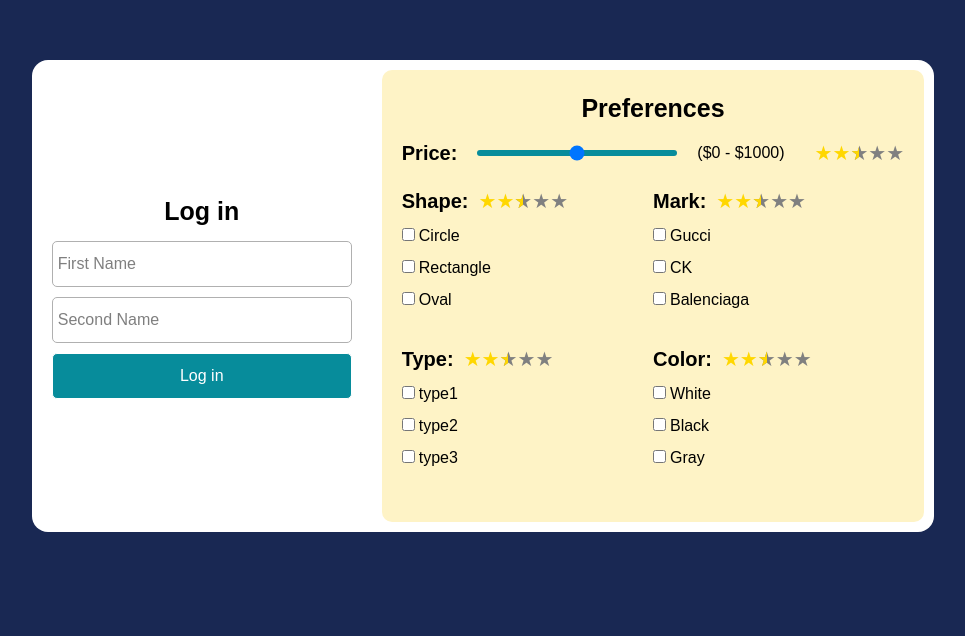
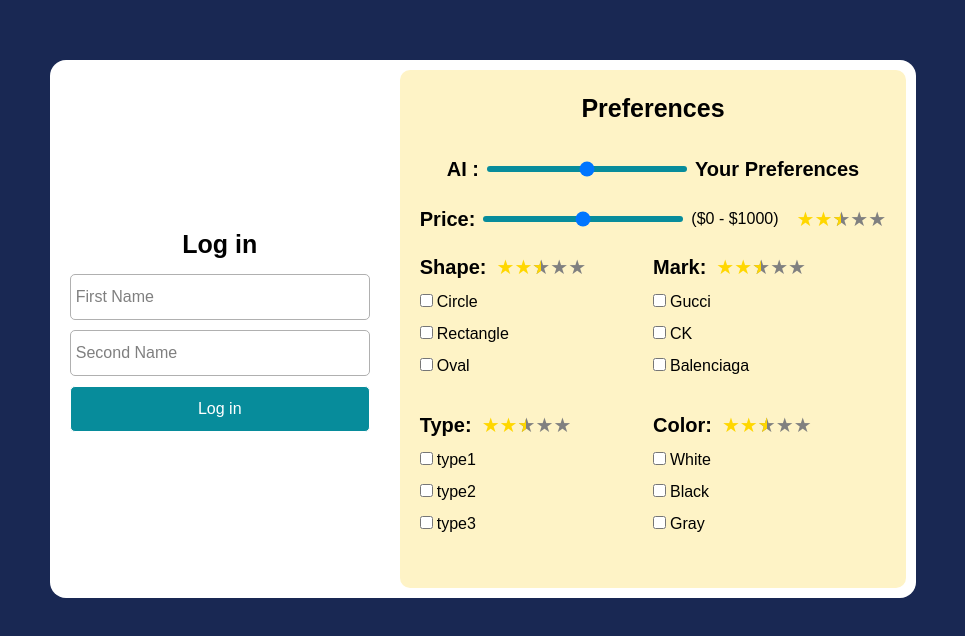
Before and after one commit to Chillmav/ZIP-REPO, a React (Vite) app: page / in a window 1280 px wide. Shown: the part 140-776 px from the top of the page, without its empty margins (157-1122 px from the left). Built offline with nearby package versions, Linux system fonts and the light colour scheme.

Commit message:
stars to backend, upload file from computer

```diff
--- a/package.json
+++ b/package.json
@@ -11,10 +11,13 @@
   },
   "dependencies": {
     "@tailwindcss/vite": "^4.1.5",
+    "axios": "^1.9.0",
     "mongoose": "^8.13.2",
     "prop-types": "^15.8.1",
     "react": "^19.0.0",
     "react-dom": "^19.0.0",
+    "react-icons": "^5.5.0",
+    "react-images-uploading": "^3.1.7",
     "react-router-dom": "^7.5.1",
     "react-stars": "^2.2.5",
     "react-webcam": "^7.2.0",
--- /dev/null
+++ b/src/Components/ImageUploader.jsx
@@ -0,0 +1,39 @@
+import { useState, useRef } from "react"
+import axios from 'axios'
+import { FaUpload } from "react-icons/fa";
+export default function ImageUploader( { setPhoto, photo }) {
+
+    const photoInputRef = useRef(null);
+
+    function handleClick() {
+
+        photoInputRef.current.click();
+
+    }
+
+    function handleFileChange(event) {
+        const file = event.target.files[0];
+        if (file) setPhoto(file);
+    }
+
+    return (
+        <div
+        className="object-cover"
+        >
+            <button
+            className="w-full h-full bg-amber-200 cursor-pointer rounded-br-[5px] rounded-tr-[5px]"
+            onClick={handleClick}>
+                <FaUpload
+                className="w-full h-full"
+                 />
+            </button>
+
+            <input
+            type="file"
+            ref={photoInputRef}
+            onChange={handleFileChange}
+            className="hidden"
+            />
+        </div>
+    )
+}
--- a/src/Components/Preferences.jsx
+++ b/src/Components/Preferences.jsx
@@ -7,8 +7,34 @@ export default function Preferences({ userPreferences, setUserPreferences, userI
 
     return (
         <div className="flex flex-col bg-amber-100 p-[20px] gap-x-[10px] rounded-[10px] gap-y-[10px] w-auto m-[10px]">
-            <p className='text-[25px] font-semibold mx-auto'>Preferences</p>
-            <div className="flex space-x-5 items-center">
+            <p className='text-[25px] font-semibold mx-auto mb-4'>Preferences</p>
+            <div className="flex flex-col space-y-5">
+                <div className="flex items-center space-x-2 justify-center">
+                    <label className="text-[20px] font-bold">AI :</label>
+                    <input
+                    id="slider"
+                    type="range"
+                    min={0}
+                    max={100}
+                    value={userPreferences.AI}
+                    onChange={(event) => {
+                        setUserPreferences((prev) => ({
+                            ...prev,
+                            AI: Number(event.target.value)
+                        }));
+                    }}
+                    className="w-[200px] appearance-none rounded-2xl"
+                    style={{
+                        WebkitAppearance: 'none',
+                        appearance: 'none',
+                        height: '6px',
+                        borderRadius: '12px',
+                        backgroundColor: '#078c9b',
+                    }}
+                    />
+                    <p className="text-[20px] font-bold">Your Preferences</p>
+                </div>
+                <div className="flex items-center space-x-2">
                     <label className="text-[20px] font-bold">Price:</label>
                     <input
                     id="slider"
@@ -38,6 +64,7 @@ export default function Preferences({ userPreferences, setUserPreferences, userI
                     setUserImportances={setUserImportances}
                     />
                 </div>
+            </div>
 
             <div className="grid grid-cols-2 space-y-8 mt-2 space-x-2">
                 {Object.keys(preferences).map((preference, i) => {
--- a/src/Components/WebcamComponent.jsx
+++ b/src/Components/WebcamComponent.jsx
@@ -1,7 +1,8 @@
 import { useCallback, useRef } from 'react'
 import Webcam from 'react-webcam'
+import ImageUploader from './ImageUploader.jsx';
 
-export default function WebcamComponent ({ setFile }) {
+export default function WebcamComponent ({ setFile, setPhoto, photo }) {
 
     const webcamRef = useRef(null);
     const capture = useCallback(() => {
@@ -23,18 +24,49 @@ export default function WebcamComponent ({ setFile }) {
         setFile(file);
     }, [webcamRef]);
 
+    function addPhoto() {
+
+        if (!photo) return;
+
+        setFile(photo);
+
+    }
+
     return (
-        <>
+        <div className='flex flex-col bg-white rounded-2xl p-6 space-y-[40px]'>
+
             <Webcam
             ref={webcamRef}
             screenshotFormat='image/jpeg'
+            className='rounded-2xl'
             />
 
-            <button
-            onClick={capture}
-            >
-                Capture photo
-            </button>
-        </>
+            <div className='flex justify-between'>
+                <button
+                onClick={capture}
+                className='w-[300px] rounded-[5px] border-[1px] py-[10px] px-[5px] text-white bg-[#078c9b] cursor-pointer transition-bg-0.3s hover:bg-[#0abfbf]'
+                >
+
+                    Capture photo
+
+                </button>
+                <div className='flex'>
+
+                    <button
+                    className='w-[300px] rounded-br-none rounded-tr-none rounded-[5px] border-[1px] py-[10px] px-[5px] text-white bg-[#078c9b] cursor-pointer transition-bg-0.3s hover:bg-[#0abfbf]'
+                    onClick={addPhoto}
+                    >
+                        Add photo
+                    </button>
+                    <ImageUploader
+                    photo = {photo}
+                    setPhoto = {setPhoto}
+                    setFile={setFile}
+                    />
+
+                </div>
+
+            </div>
+        </div>
     )
 }
--- a/src/Pages/CamPage.jsx
+++ b/src/Pages/CamPage.jsx
@@ -5,6 +5,7 @@ import { useNavigate } from 'react-router-dom';
 export default function CamPage({ setData }) {
 
   const [file, setFile] = useState(null);
+  const [photo, setPhoto] = useState(null);
   const navigate = useNavigate();
   const [uploaded, setUploaded] = useState(false);
 
@@ -71,6 +72,8 @@ export default function CamPage({ setData }) {
     <>
       <WebcamComponent
       setFile = {setFile}
+      setPhoto = {setPhoto}
+      photo = {photo}
        />
     </>
   )
--- a/src/Pages/LogPage.jsx
+++ b/src/Pages/LogPage.jsx
@@ -6,8 +6,10 @@ export default function LogPage() {
 
     const firstNameRef = useRef(null);
     const secondNameRef = useRef(null);
+
     const [userPreferences, setUserPreferences] = useState(
         {
+            AI: 50,
             Price: 50,
             Shape: [],
             Mark: [],
@@ -15,6 +17,7 @@ export default function LogPage() {
             Color: []
         }
     );
+
     const [userImportances, setUserImportances] = useState({
         Price: 2.5,
         Shape: 2.5,
@@ -22,6 +25,7 @@ export default function LogPage() {
         Type: 2.5,
         Color: 2.5
     })
+
     const navigate = useNavigate();
     const [isloggedIn, setIsLoggedIn] = useState(false)
 
@@ -49,8 +53,7 @@ export default function LogPage() {
                 headers: {
                     'Content-Type': 'application/json'
                 },
-                body: JSON.stringify({firstName: firstNameRef.current.value, secondName: secondNameRef.current.value, Price: userPreferences.Price,
-                    Shape: userPreferences.Shape, Mark: userPreferences.Mark, Type: userPreferences.Type, Color: userPreferences.Color})
+                body: JSON.stringify({firstName: firstNameRef.current.value, secondName: secondNameRef.current.value, userPreferences: userPreferences, userImportances: userImportances})
             })
             .then(res => res.json())
             .then(res => {
@@ -62,10 +65,13 @@ export default function LogPage() {
     }, [isloggedIn])
 
     return (
+
         <div className='flex flex-row bg-white rounded-2xl'>
+
             <div
             className='flex flex-col justify-center p-[20px] gap-x-[10px] rounded-[10px] gap-y-[10px] w-[340px] items-center'
             >
+
                 <p
                 className='text-[25px] font-semibold m-[0px]'
                 >Log in</p>
@@ -76,13 +82,17 @@ export default function LogPage() {
                     login();
 
                 }}>Log in</button>
+
             </div>
+
             <Preferences
             userPreferences={userPreferences}
             setUserPreferences={setUserPreferences}
             userImportances={userImportances}
             setUserImportances={setUserImportances}
             />
+
         </div>
+
     )
 }
```
Also changed, not shown: 6 other files (tests, documents, lock files or other folders). Lines whose indentation alone changed are shown as unchanged.
